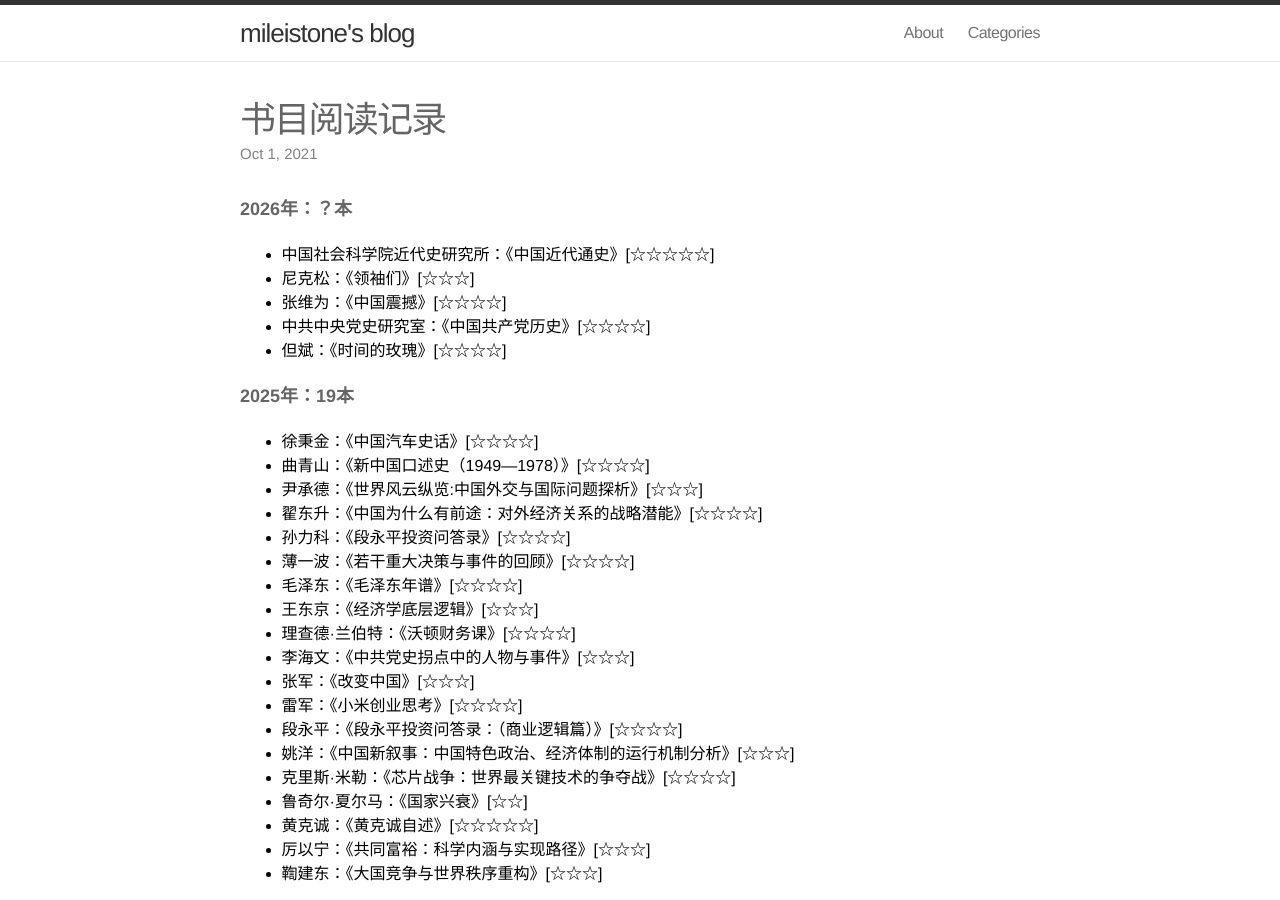
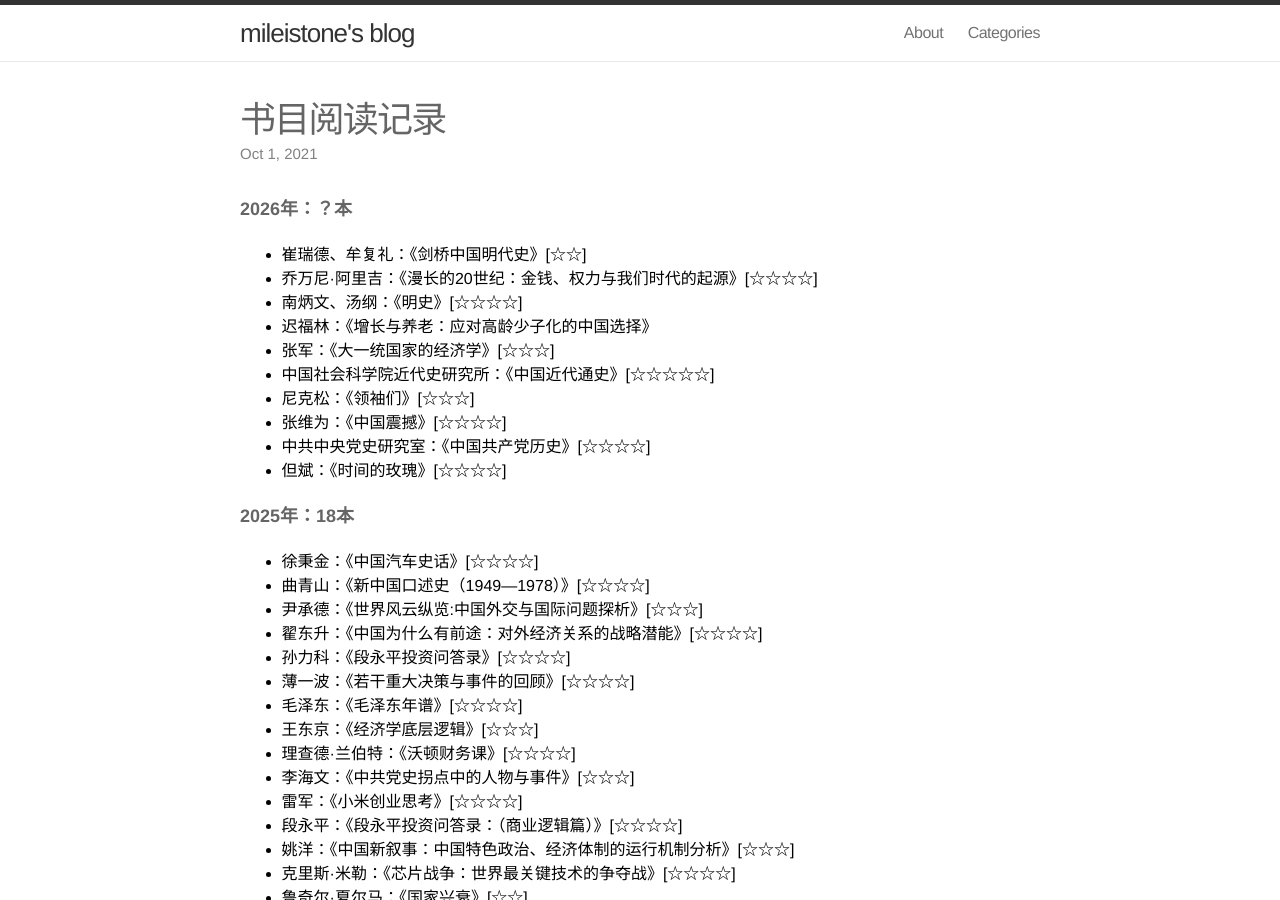
Before and after one commit to mileistone/mileistone.github.io, a Jekyll site: the page built from _posts/2021-10-01-books.md, in a window 1280 px wide and 900 px high. Built offline with Jekyll 4.4.1, drawn with Linux system fonts in a browser that asks for light colours.

Commit message:
Update 2021-10-01-books.md

```diff
--- a/_posts/2021-10-01-books.md
+++ b/_posts/2021-10-01-books.md
@@ -8,13 +8,18 @@ date: 2021-10-01 22:00:00
 ---
 
 ##### 2026年：？本
+- 崔瑞德、牟复礼：《剑桥中国明代史》[☆☆]
+- 乔万尼·阿里吉：《漫长的20世纪：金钱、权力与我们时代的起源》[☆☆☆☆]
+- 南炳文、汤纲：《明史》[☆☆☆☆]
+- 迟福林：《增长与养老：应对高龄少子化的中国选择》
+- 张军：《大一统国家的经济学》[☆☆☆]
 - 中国社会科学院近代史研究所：《中国近代通史》[☆☆☆☆☆]
 - 尼克松：《领袖们》[☆☆☆]
 - 张维为：《中国震撼》[☆☆☆☆]
 - 中共中央党史研究室：《中国共产党历史》[☆☆☆☆]
 - 但斌：《时间的玫瑰》[☆☆☆☆]
 
-##### 2025年：19本
+##### 2025年：18本
 - 徐秉金：《中国汽车史话》[☆☆☆☆]
 - 曲青山：《新中国口述史（1949—1978）》[☆☆☆☆]
 - 尹承德：《世界风云纵览:中国外交与国际问题探析》[☆☆☆]
@@ -25,7 +30,6 @@ date: 2021-10-01 22:00:00
 - 王东京：《经济学底层逻辑》[☆☆☆]
 - 理查德·兰伯特：《沃顿财务课》[☆☆☆☆]
 - 李海文：《中共党史拐点中的人物与事件》[☆☆☆]
-- 张军：《改变中国》[☆☆☆]
 - 雷军：《小米创业思考》[☆☆☆☆]
 - 段永平：《段永平投资问答录：（商业逻辑篇）》[☆☆☆☆]
 - 姚洋：《中国新叙事：中国特色政治、经济体制的运行机制分析》[☆☆☆]
```
